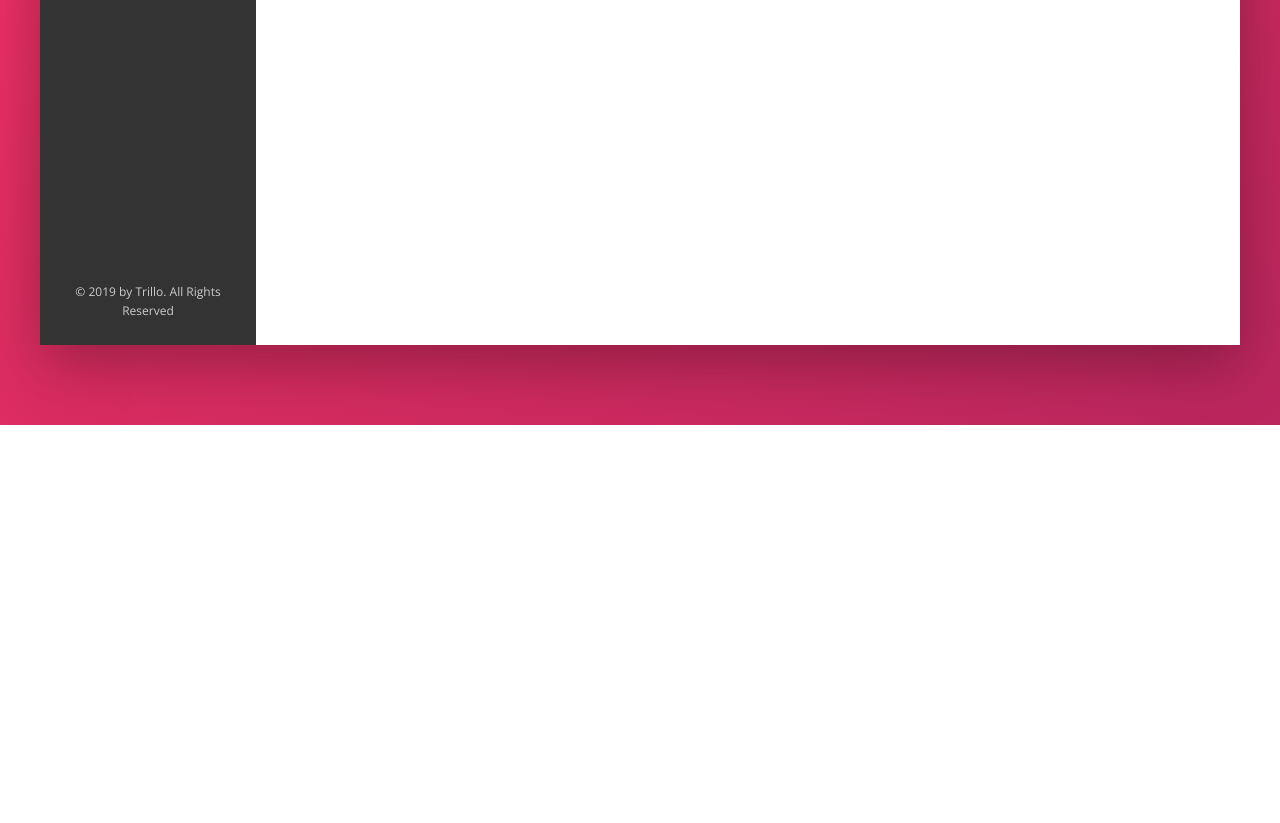
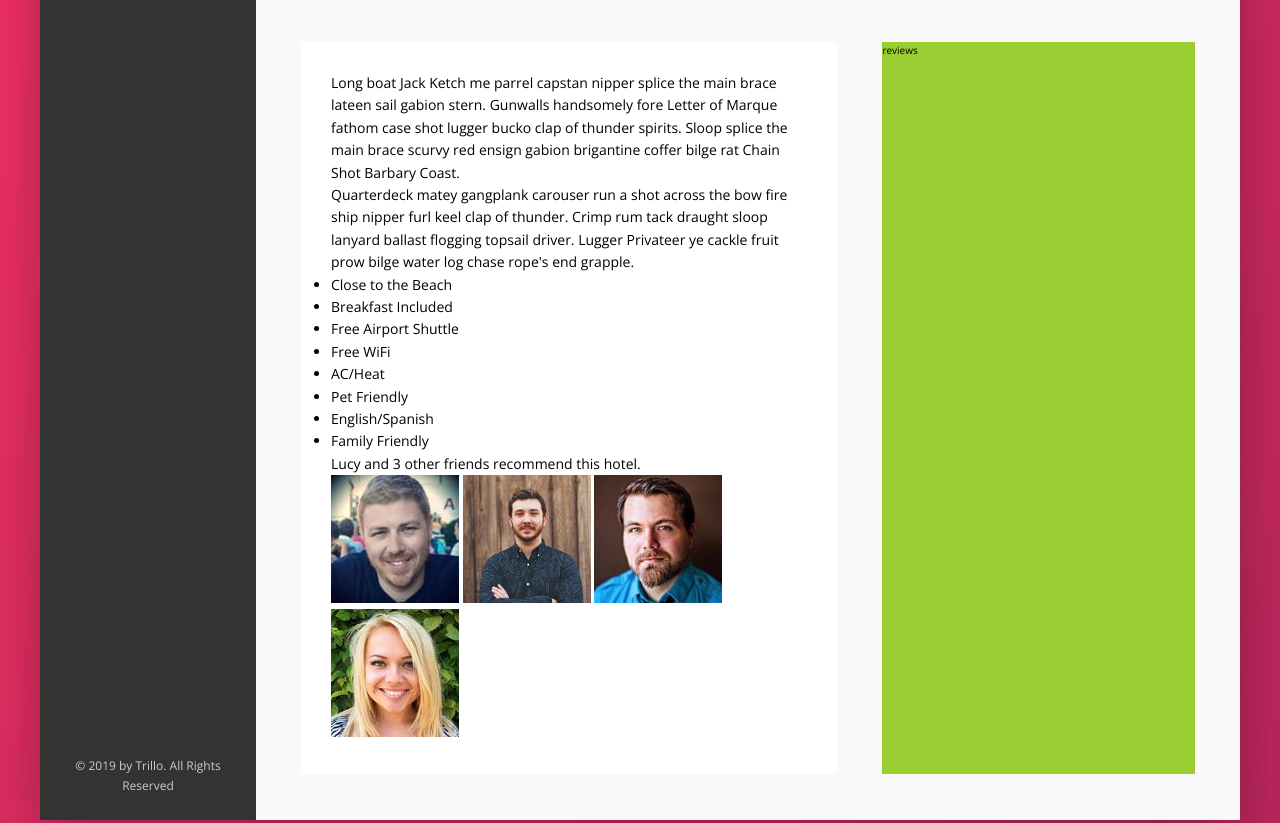
Before and after one commit to marselgray/trillo, a website: page index.html in a window 1280 px wide. Shown: the part 605-1428 px from the top of the page. Before the commit the page ends 1030 px from the top, so only its background shows below. Drawn offline with nearby package versions, Linux system fonts and the light colour scheme.

Commit message:
Description Section: construction and layout

```diff
--- a/index.html
+++ b/index.html
@@ -135,6 +135,60 @@
 							<div class="overview__rating--count">429 Votes</div>
 						</div>
 					</div>
+
+					<div class="detail">
+						<div class="description">
+							<p class="paragraph">
+								Long boat Jack Ketch me parrel capstan nipper splice the main brace lateen sail gabion stern. Gunwalls handsomely fore Letter of Marque fathom case shot lugger bucko clap of thunder spirits. Sloop splice the main brace scurvy red ensign gabion brigantine coffer bilge rat Chain Shot Barbary Coast.
+							</p>
+							<p class="paragraph">
+								Quarterdeck matey gangplank carouser run a shot across the bow fire ship nipper furl keel clap of thunder. Crimp rum tack draught sloop lanyard ballast flogging topsail driver. Lugger Privateer ye cackle fruit prow bilge water log chase rope's end grapple.
+							</p>
+							<ul class="list">
+								<li class="list__item">
+									Close to the Beach
+								</li>
+								<li class="list__item">
+									Breakfast Included
+								</li>
+								<li class="list__item">
+									Free Airport Shuttle
+								</li>
+								<li class="list__item">
+									Free WiFi
+								</li>
+								<li class="list__item">
+									AC/Heat
+								</li>
+								<li class="list__item">
+									Pet Friendly
+								</li>
+								<li class="list__item">
+									English/Spanish
+								</li>
+								<li class="list__item">
+									Family Friendly
+								</li>
+							</ul>
+
+							<div class="recommend">
+								<p class="recommend__count">
+									Lucy and 3 other friends recommend this hotel.
+								</p>
+								<div class="recommend__friends">
+									<img src="img/user-3.jpg" alt="Friend 1" class="recommend__photo">
+									<img src="img/user-4.jpg" alt="Friend 2" class="recommend__photo">
+									<img src="img/user-5.jpg" alt="Friend 3" class="recommend__photo">
+									<img src="img/user-6.jpg" alt="Friend 4" class="recommend__photo">
+
+								</div>
+							</div>
+						</div>
+
+						<div class="user-reviews">
+							reviews
+						</div>
+					</div>
 				</main>
 			</div>
 		</div>
--- a/sass/_base.scss
+++ b/sass/_base.scss
@@ -14,6 +14,9 @@
 	--color-grey-dark-3: #999;
 
 	--shadow-dark: 0 2rem 6rem rgba(0, 0, 0, 0.3);
+	--shadow-light: 0 2rem 5rem rgba(0, 0, 0, 0.06);
+
+	--line: 1px solid var(--color-grey-light-2);
 }
 
 *{
--- a/sass/_components.scss
+++ b/sass/_components.scss
@@ -215,7 +215,7 @@
 
 	display: flex;
 	align-items: center;
-	border-bottom: 1px solid var(--color-grey-light-2);
+	border-bottom: var(--line);
 
 	&__heading{
 		font-size: 2.25rem;
--- a/sass/_layout.scss
+++ b/sass/_layout.scss
@@ -9,7 +9,7 @@
 .header{
 	height: 7rem;
 	background-color: #fff;
-	border-bottom: 1px solid var(--color-grey-light-2);
+	border-bottom: var(--line);
 	font-size: 1.4rem;
 
 	display: flex;
@@ -33,6 +33,25 @@
 .hotel-view{
 	background-color: #fff;
 	flex: 1;
+}
 
-	height: 80rem;
+.detail{
+	display: flex;
+	padding: 4.5rem;
+	background-color: var(--color-grey-light-1);
+	border-bottom: var(--line);
 }
+
+.description{
+	background-color: #fff;
+	box-shadow: var(-shadow-light);
+	padding: 3rem;
+	flex: 0 0 60%;
+	margin: 0 4.5rem 0 0;
+	font-size: 1.4rem;
+}
+
+.user-reviews{
+	background-color: yellowgreen;
+	flex: 1;
+}
```
Also changed, not shown: css/style.css.
